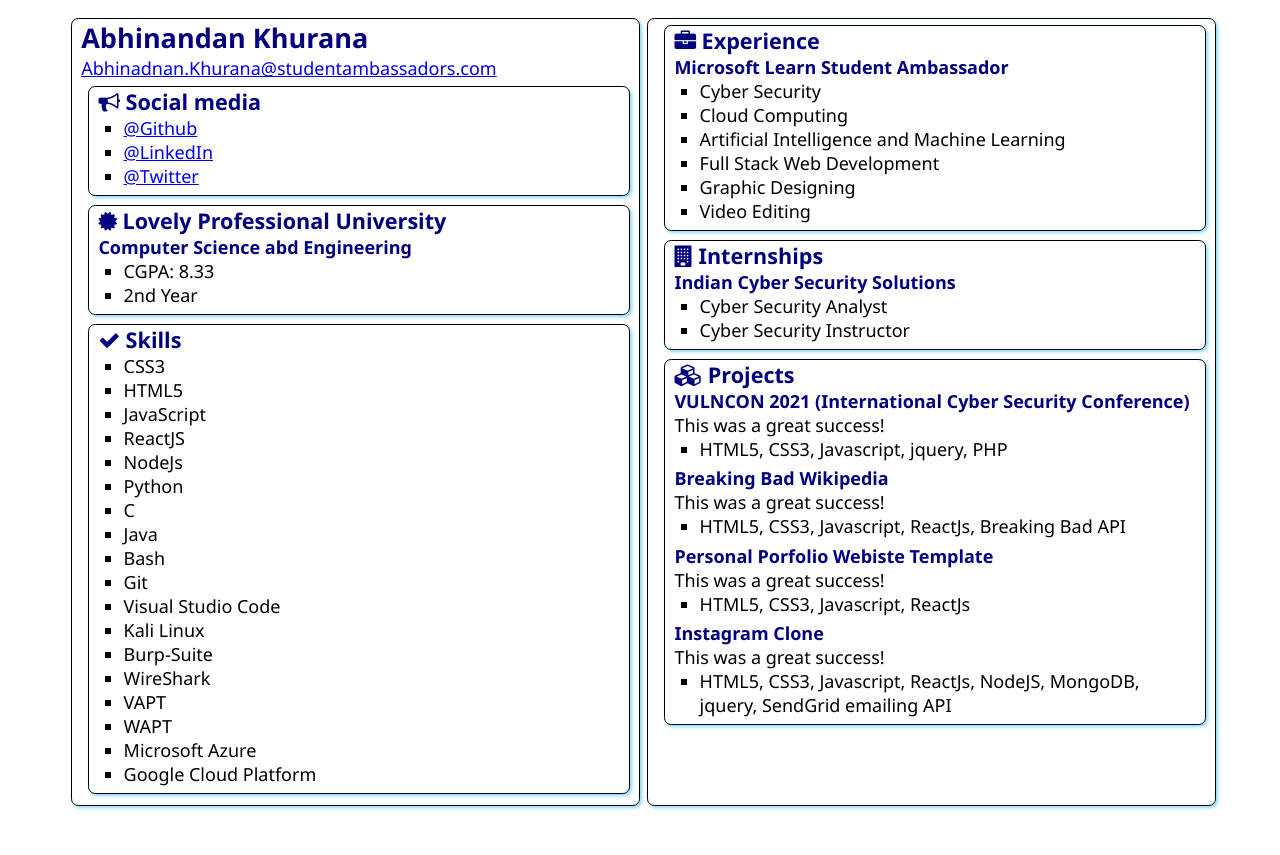
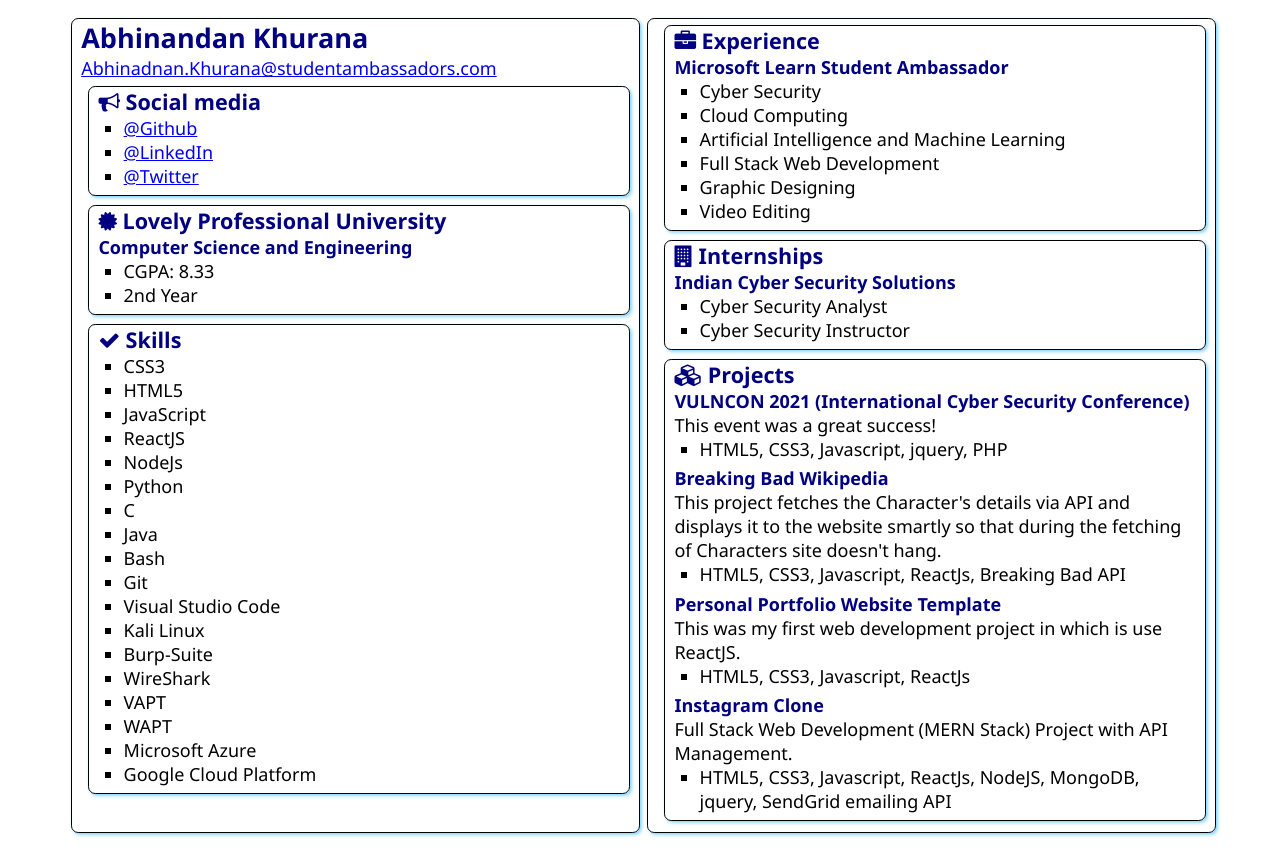
Before and after one commit to Abhinandan-Khurana/SATechnicalOnboarding, a plain HTML site: page src/index.html in a window 1280 px wide. Before the commit the page ends 828 px from the top, so only its background shows below. Drawn offline with Linux system fonts and the light colour scheme.

Commit message:
some minor changes

```diff
--- a/src/index.html
+++ b/src/index.html
@@ -33,7 +33,7 @@
                         <i class="fa fa-certificate" aria-hidden="true"></i>
                         Lovely Professional University
                     </h2>
-                    <h3>Computer Science abd Engineering</h3>
+                    <h3>Computer Science and Engineering</h3>
                     <ul>
                         <li>CGPA: 8.33</li>
                         <li>2nd Year</li>
@@ -103,27 +103,27 @@
                 </h2>
 
                 <h3>VULNCON 2021 (International Cyber Security Conference)</h3>
-                <div>This was a great success!</div>
+                <div>This event was a great success!</div>
                 <ul>
                     <li>HTML5, CSS3, Javascript, jquery, PHP</li>
                 </ul>
 
 
                 <h3>Breaking Bad Wikipedia</h3>
-                <div>This was a great success!</div>
+                <div>This project fetches the Character's details via API and displays it to the website smartly so that during the fetching of Characters site doesn't hang.</div>
                 <ul>
                     <li>HTML5, CSS3, Javascript, ReactJs, Breaking Bad API</li>
                 </ul>
 
 
-                <h3>Personal Porfolio Webiste Template</h3>
-                <div>This was a great success!</div>
+                <h3>Personal Portfolio Website Template</h3>
+                <div>This was my first web development project in which is use ReactJS.</div>
                 <ul>
                     <li>HTML5, CSS3, Javascript, ReactJs</li>
                 </ul>
 
                 <h3>Instagram Clone</h3>
-                <div>This was a great success!</div>
+                <div>Full Stack Web Development (MERN Stack) Project with API Management.</div>
                 <ul>
                     <li>HTML5, CSS3, Javascript, ReactJs, NodeJS, MongoDB, jquery, SendGrid emailing API </li>
                 </ul>
```
